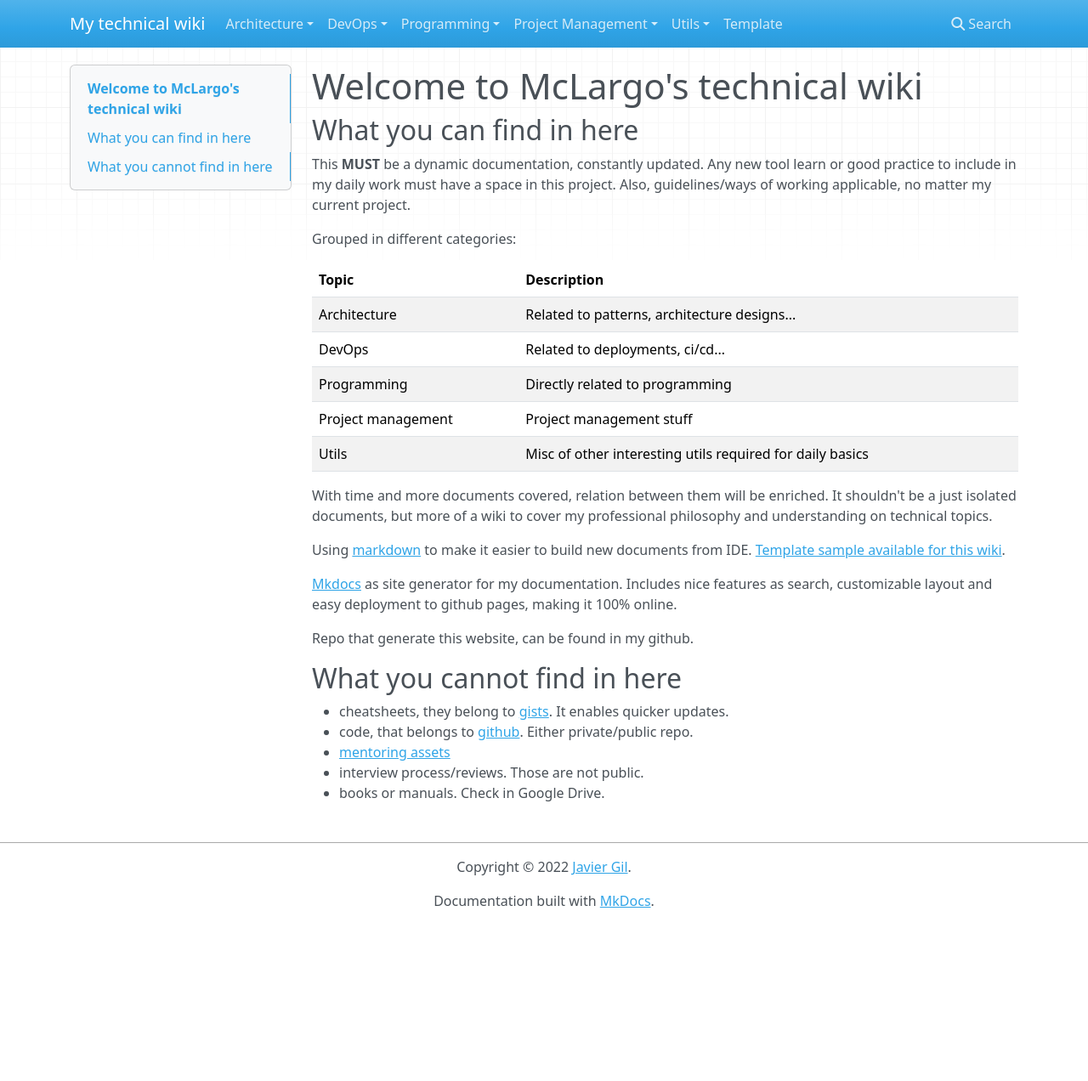
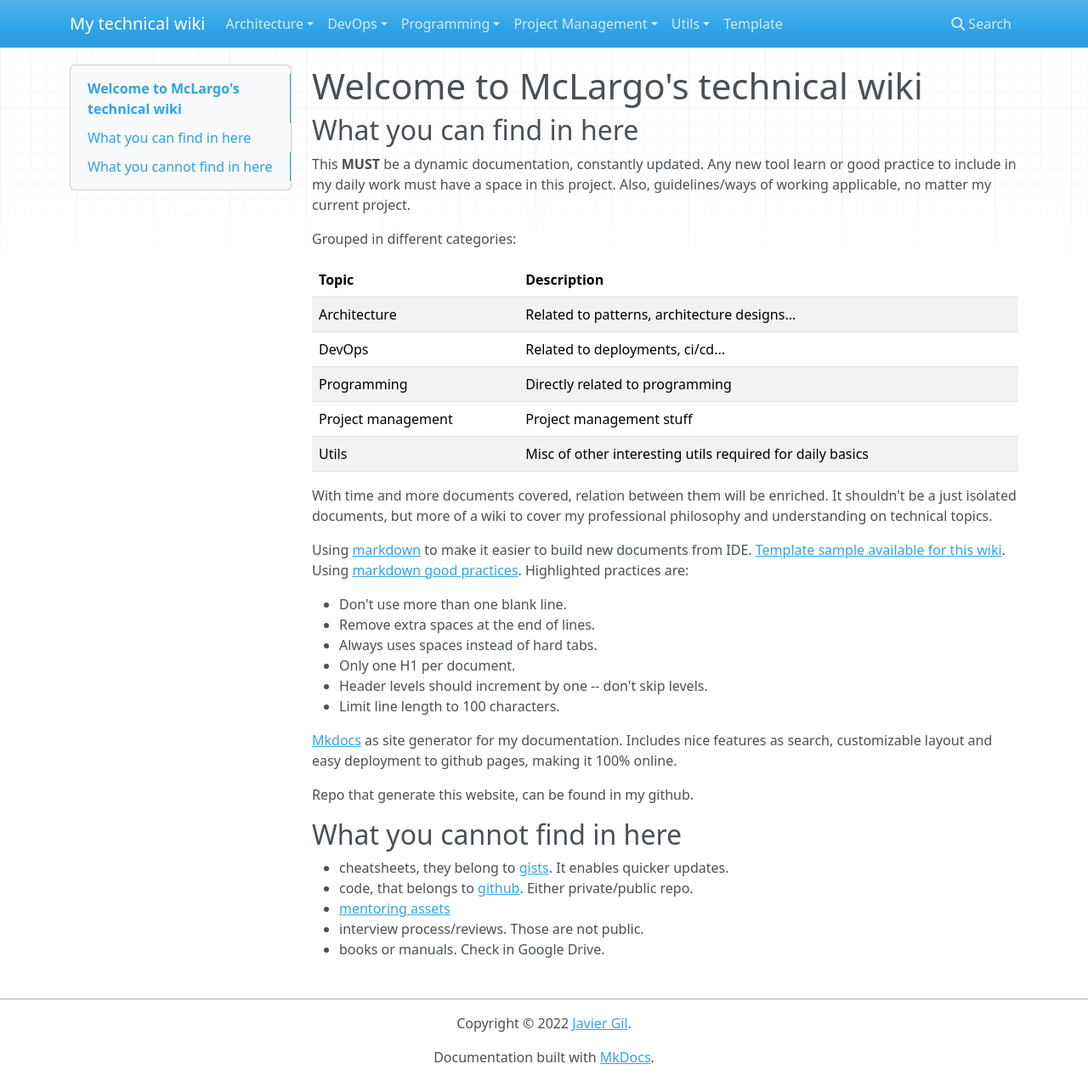
Before and after one commit to McLargo/mkdown-docs, an MkDocs documentation site: the page built from docs/index.md, in a window 1280 px wide and 1272 px high. Shown: the whole window at 85% size. Built offline with MkDocs 1.6.1, drawn with Linux system fonts in a browser that asks for light colours; nearby versions of some CDN libraries.

Commit message:
Markdown good practices

```diff
--- a/docs/index.md
+++ b/docs/index.md
@@ -16,7 +16,14 @@ Grouped in different categories:
 
 With time and more documents covered, relation between them will be enriched. It shouldn't be a just isolated documents, but more of a wiki to cover my professional philosophy and understanding on technical topics.
 
-Using [markdown](https://gist.github.com/McLargo/ae633d1ff481c20c21433074169d283c#file-markdown-cheatsheet) to make it easier to build new documents from IDE. [Template sample available for this wiki](template).
+Using [markdown](https://gist.github.com/McLargo/ae633d1ff481c20c21433074169d283c#file-markdown-cheatsheet) to make it easier to build new documents from IDE. [Template sample available for this wiki](template). Using [markdown good practices](https://learn.microsoft.com/en-us/powershell/scripting/community/contributing/general-markdown?view=powershell-7.3). Highlighted practices are:
+
+- Don't use more than one blank line.
+- Remove extra spaces at the end of lines.
+- Always uses spaces instead of hard tabs.
+- Only one H1 per document.
+- Header levels should increment by one -- don't skip levels.
+- Limit line length to 100 characters.
 
 [Mkdocs](https://www.mkdocs.org/) as site generator for my documentation. Includes nice features as search, customizable layout and easy deployment to github pages, making it 100% online.
 
```
